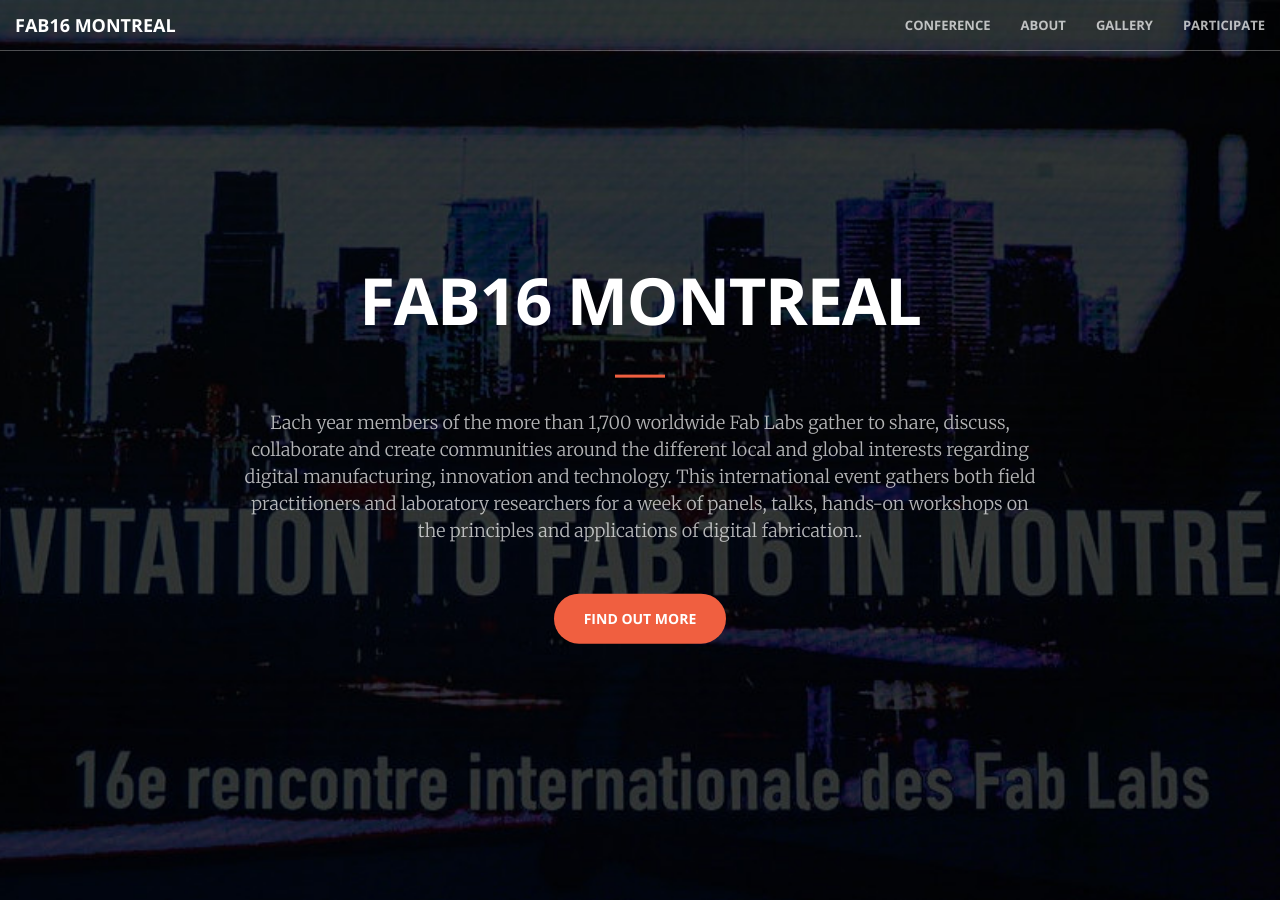
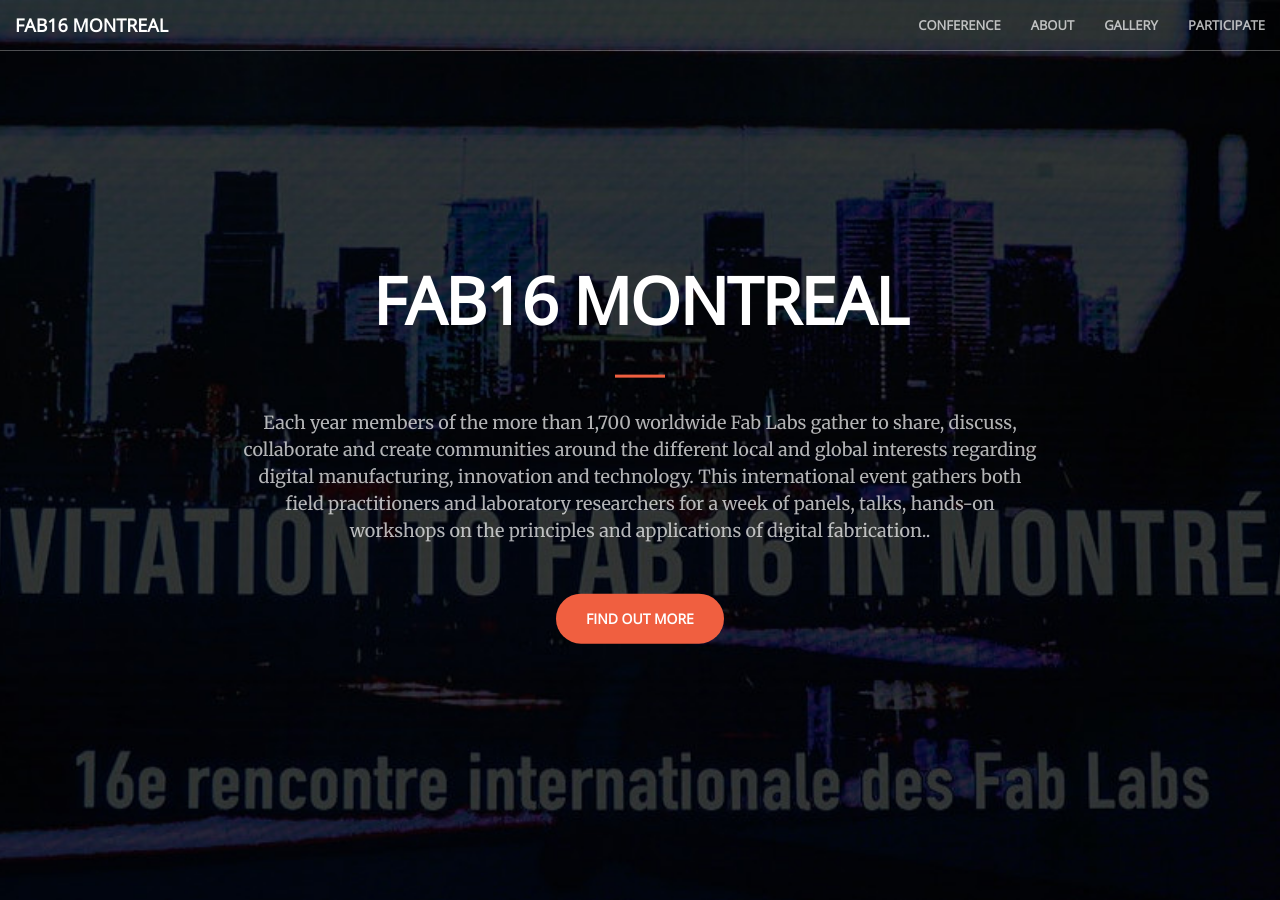
Before and after one commit to fabfoundation/fab16, a Jekyll site: the page built from index.html, in a window 1280 px wide and 900 px high. Built offline with Jekyll 4.4.1, drawn with Linux system fonts in a browser that asks for light colours; nearby versions of some CDN libraries; library files that are not in the unit come from our copies.

Commit message:
no need for all the varians for webfonts

```diff
--- a/_includes/head.html
+++ b/_includes/head.html
@@ -12,8 +12,8 @@
     <link rel="stylesheet" href="{{'static/css/bootstrap.min.css' | relative_url }}" type="text/css">
 
     <!-- Custom Fonts -->
-    <link href='https://fonts.googleapis.com/css?family=Open+Sans:300italic,400italic,600italic,700italic,800italic,400,300,600,700,800' rel='stylesheet' type='text/css'>
-    <link href='https://fonts.googleapis.com/css?family=Merriweather:400,300,300italic,400italic,700,700italic,900,900italic' rel='stylesheet' type='text/css'>
+    <link href='https://fonts.googleapis.com/css?family=Open+Sans' rel='stylesheet' type='text/css'>
+    <link href='https://fonts.googleapis.com/css?family=Merriweather' rel='stylesheet' type='text/css'>
     <link rel="stylesheet" href="{{'static/font-awesome/css/font-awesome.min.css' | relative_url}}" type="text/css">
     <link href="https://fonts.googleapis.com/icon?family=Material+Icons" rel="stylesheet" type="text/css">
     <link rel="stylesheet" href="{{'static/css/material.css' | relative_url}}" type="text/css">
```
